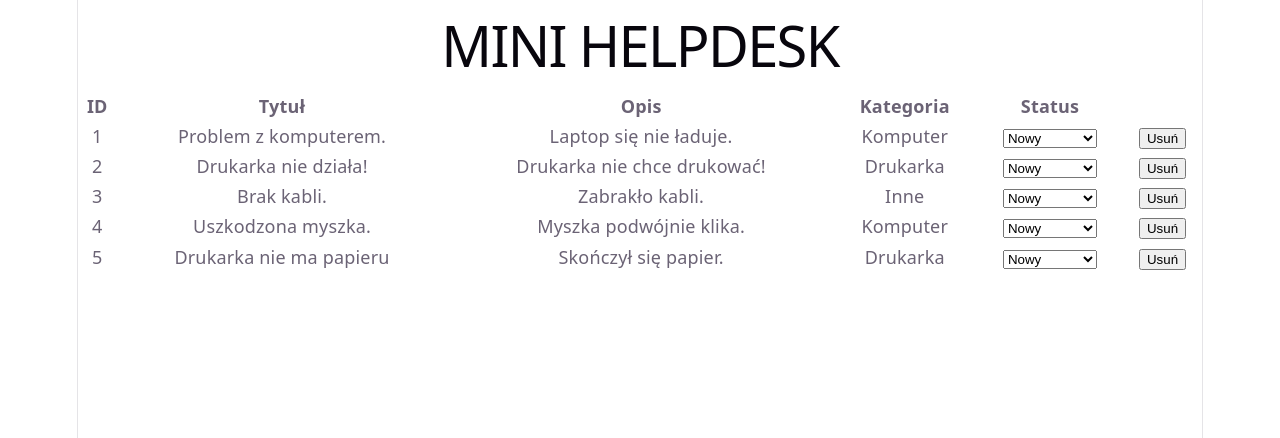
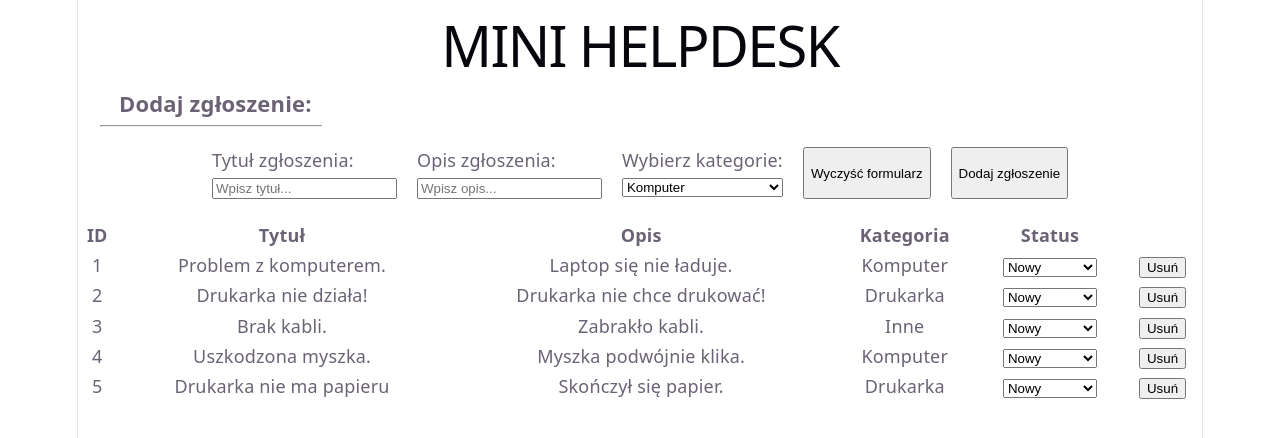
Before and after one commit to MuuuuKrufka/mini-helpdesk, a React (Vite) app: page / in a window 1280 px wide. Shown: the top 438 px of the page. Built offline with nearby package versions, Linux system fonts and the light colour scheme.

Commit message:
Dodawanie zgłoszeń
Dodałem funkcje dodawania zgłoszeń. Id się nie powtarza, nadawany jest status Nowy a reszte ustawia użytkownik. Tytuł musi mieć od 3 do 80 znaków a opis jest opcjonalny i maksymalnie mozna w nim wpisać 500 znaków. Formularz nie odswieża strony.

```diff
--- a/src/App.jsx
+++ b/src/App.jsx
@@ -1,14 +1,14 @@
 import { useState } from 'react'
-import './App.css'
 import TicketList from './components/TicketList';
+import TicketForm from './components/TicketForm';
 
 function App() {
   const [zgloszenia, setZgloszenia] = useState([
-    {"id": "1", "tytul": "Problem z komputerem.", "opis": "Laptop się nie ładuje.", "kategoria": "Komputer", "status": "Nowe"},
-    {"id": "2", "tytul": "Drukarka nie działa!", "opis": "Drukarka nie chce drukować!", "kategoria": "Drukarka", "status": "Nowe"},
-    {"id": "3", "tytul": "Brak kabli.", "opis": "Zabrakło kabli.", "kategoria": "Inne", "status": "Nowe"},
-    {"id": "4", "tytul": "Uszkodzona myszka.", "opis": "Myszka podwójnie klika.", "kategoria": "Komputer", "status": "Nowe"},
-    {"id": "5", "tytul": "Drukarka nie ma papieru", "opis": "Skończył się papier.", "kategoria": "Drukarka", "status": "Nowe"}
+    {"id": 1, "tytul": "Problem z komputerem.", "opis": "Laptop się nie ładuje.", "kategoria": "Komputer", "status": "Nowe"},
+    {"id": 2, "tytul": "Drukarka nie działa!", "opis": "Drukarka nie chce drukować!", "kategoria": "Drukarka", "status": "Nowe"},
+    {"id": 3, "tytul": "Brak kabli.", "opis": "Zabrakło kabli.", "kategoria": "Inne", "status": "Nowe"},
+    {"id": 4, "tytul": "Uszkodzona myszka.", "opis": "Myszka podwójnie klika.", "kategoria": "Komputer", "status": "Nowe"},
+    {"id": 5, "tytul": "Drukarka nie ma papieru", "opis": "Skończył się papier.", "kategoria": "Drukarka", "status": "Nowe"}
   ]);
 
   const usun = (id) =>{
@@ -21,9 +21,33 @@ function App() {
     setZgloszenia((zgloszenia) => zgloszenia.map((item) => item.id == id ? {...item, status: nowyStatus} : item));
   }
 
+  const dodajZgloszenie = (e) =>{
+    e.preventDefault();
+
+    const formData = new FormData(e.target);
+    const tytul = formData.get("tytul");
+    const opis = formData.get("opis");
+    const kategoria = formData.get("kategoria");
+    let id = 1;
+    if(zgloszenia.length > 0){
+      id = zgloszenia.at(-1).id + 1;
+    }
+
+    if(tytul.length > 2 && tytul.length < 81 && opis.length < 501){
+      const noweZgloszenie = {"id": id, "tytul": tytul, "opis": opis, "kategoria": kategoria, "status": "Nowe"}
+      setZgloszenia([...zgloszenia, noweZgloszenie]);
+    }else{
+      alert("Tytuł powinienn mieć od 3 do 80 znaków! A opis do maksymalnie 500!!");
+    }
+
+    e.target.reset();
+  }
+
   return (
     <>
       <h1>MINI HELPDESK</h1>
+
+      <TicketForm dodajZgloszenie={dodajZgloszenie}></TicketForm>
 
       <TicketList lista={zgloszenia} usun={usun} zmienStatus={zmienStatus}/>
     </>
--- /dev/null
+++ b/src/components/TicketForm.jsx
@@ -0,0 +1,38 @@
+function TicketForm({dodajZgloszenie}){
+    return(
+        <div>
+            <div>
+                <p style={{display: "flex", justifyContent: "left", marginLeft: "41px", fontWeight: "bold", fontSize: "22px"}}>Dodaj zgłoszenie:</p>
+                <hr style={{width: "220px", marginLeft: "22px"}}></hr>
+            </div>
+            <div style={{ display: "flex", justifyContent: "center", margin: "20px"}}>
+                <form method="post" onSubmit={dodajZgloszenie}>
+                    <div style={{display: "flex", flexDirection: "row", gap: "20px"}}>
+                        <div style={{display: "flex", flexDirection: "column", gap: "5px"}}>
+                            <label style={{textAlign: "left"}}>Tytuł zgłoszenia:</label>
+                            <input name="tytul" placeholder="Wpisz tytuł..."></input>
+                        </div>
+                        <div style={{display: "flex", flexDirection: "column", gap: "5px"}}>
+                            <label style={{textAlign: "left"}}>Opis zgłoszenia:</label>
+                            <input name="opis" placeholder="Wpisz opis..."></input>
+                        </div>
+                        <div style={{display: "flex", flexDirection: "column", gap: "5px"}}>
+                            <label style={{textAlign: "left"}}>Wybierz kategorie:</label>
+                            <select name="kategoria">
+                                <option value="komputer">Komputer</option>
+                                <option value="drukarka">Drukarka</option>
+                                <option value="inne">Inne</option>
+                            </select>
+                        </div>
+                        <button type="reset">Wyczyść formularz</button>
+                        <button type="submit">Dodaj zgłoszenie</button>
+                    </div>
+                </form>
+            </div>
+        </div>
+
+
+    );
+}
+
+export default TicketForm;
```
